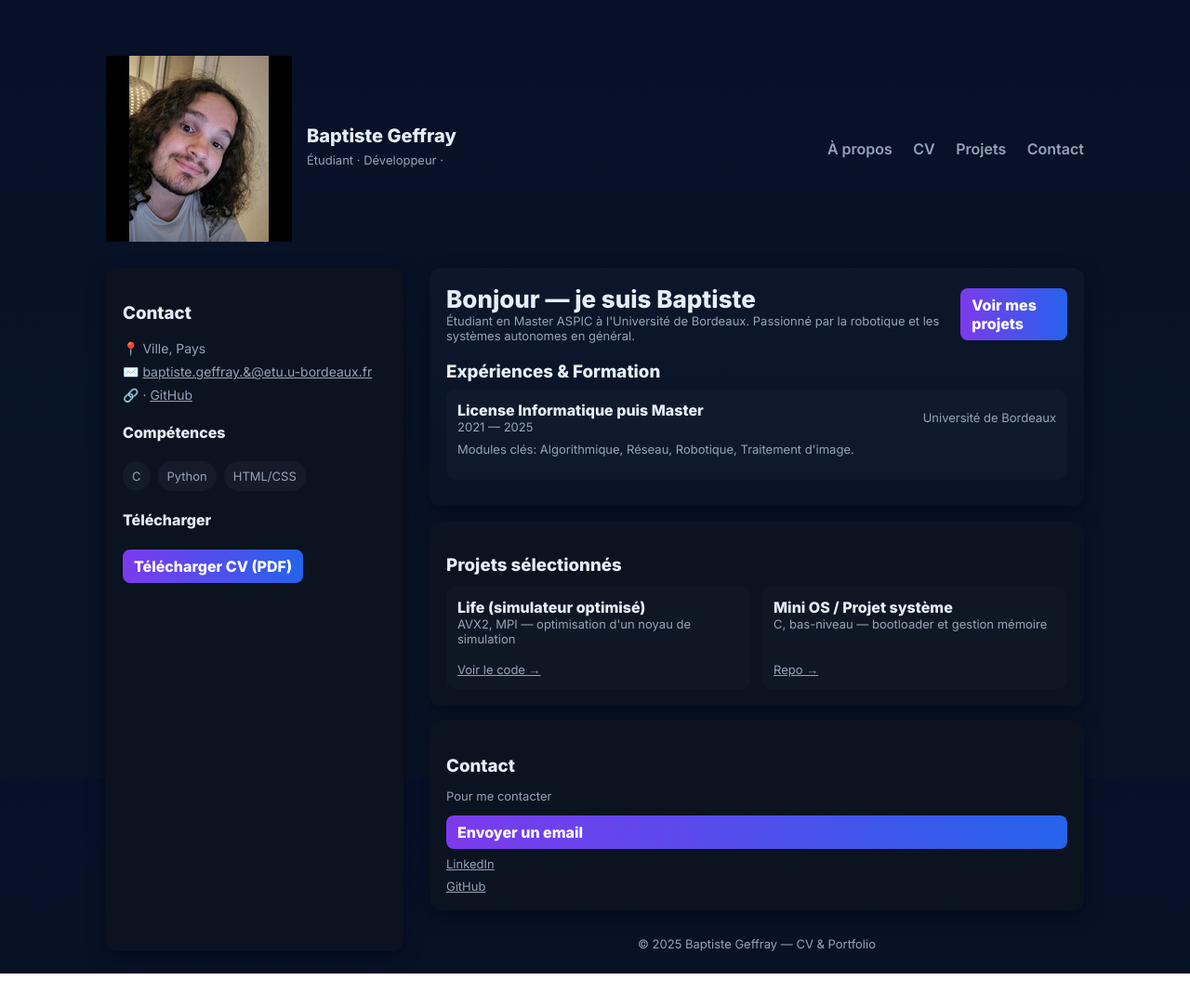
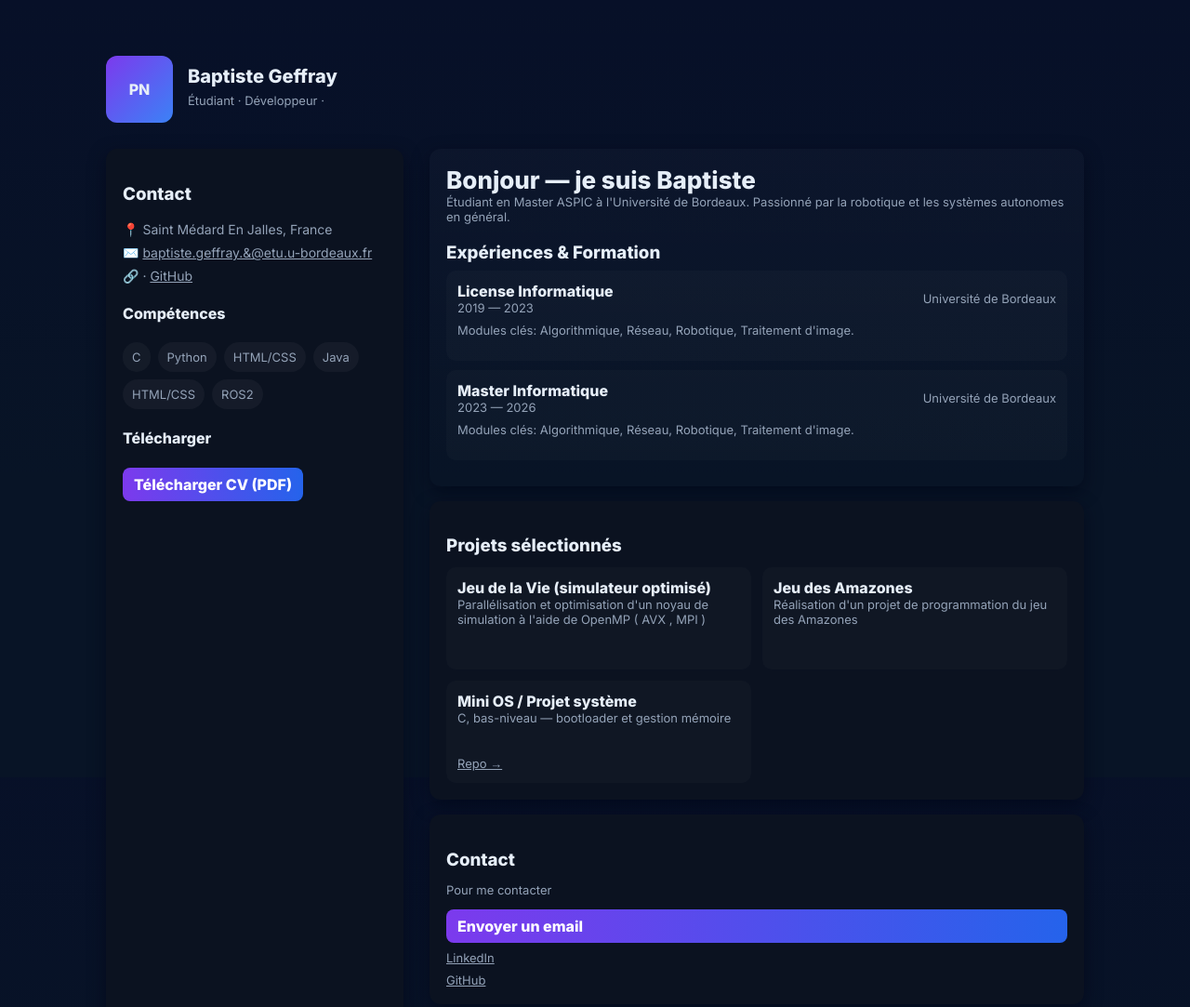
Before and after one commit to bageffray/cv, a plain HTML site: page index.html in a window 1280 px wide. Shown: the top 1083 px of the page at 93% size. Before the commit the page ends 1047 px from the top, so only its background shows below. Drawn offline with Linux system fonts and the light colour scheme.

Commit message:
make change

```diff
--- a/index.html
+++ b/index.html
@@ -15,17 +15,17 @@
     .wrap{max-width:var(--maxwidth);margin:36px auto;padding:24px}
     header{display:flex;align-items:center;justify-content:space-between;gap:16px}
     .brand{display:flex;gap:16px;align-items:center}
-    .avatar{width:72px;height:72px;border-radius:12px;object-fit: cover;box-shadow: 0 0 8px rgba(0,0,0,0.3);}
+    .avatar{width:72px;height:72px;border-radius:12px;background:linear-gradient(135deg,var(--accent),#3b82f6);display:flex;align-items:center;justify-content:center;font-weight:800}
     nav a{margin-left:18px;color:var(--muted);text-decoration:none;font-weight:600}
     main{display:grid;grid-template-columns:320px 1fr;gap:28px;margin-top:28px}
-
+    /* left column */
     .card{background:var(--card);border-radius:12px;padding:18px;box-shadow:0 6px 18px rgba(2,6,23,0.6)}
     .name{font-size:20px;font-weight:800;margin:6px 0}
     .role{color:var(--muted);font-size:13px;margin-bottom:12px}
     .info p{margin:8px 0;color:var(--muted);font-size:14px}
     .skills{display:flex;flex-wrap:wrap;gap:8px;margin-top:10px}
     .chip{background:var(--glass);padding:8px 10px;border-radius:999px;font-size:13px;color:var(--muted)}
-
+    /* right column */
     .hero{background:linear-gradient(180deg, rgba(255,255,255,0.02), transparent);padding:18px;border-radius:12px}
     .intro{display:flex;align-items:center;justify-content:space-between}
     .intro h1{margin:0;font-size:26px}
@@ -37,8 +37,9 @@
     .project{padding:12px;border-radius:10px;background:rgba(255,255,255,0.02);min-height:110px;display:flex;flex-direction:column;justify-content:space-between}
     .proj-title{font-weight:700}
     footer{margin-top:28px;text-align:center;color:var(--muted);font-size:13px}
-
+    /* responsive */
     @media (max-width:900px){main{grid-template-columns:1fr;}.brand .avatar{width:56px;height:56px}.wrap{margin:18px;padding:16px}}
+    /* small utilities */
     .btn{display:inline-block;padding:8px 12px;border-radius:8px;background:linear-gradient(90deg,var(--accent),#2563eb);color:white;font-weight:700;text-decoration:none}
     .meta{color:var(--muted);font-size:13px}
     .download{margin-top:10px}
@@ -49,18 +50,12 @@
   <div class="wrap">
     <header>
       <div class="brand">
-        <img src="cv_photo.jpg" alt="Photo de Baptiste GEFFRAY" class="avatar-img">
+        <div class="avatar">PN</div>
         <div>
           <div class="name">Baptiste Geffray</div>
           <div class="role">Étudiant · Développeur ·</div>
         </div>
       </div>
-      <nav>
-        <a href="#about">À propos</a>
-        <a href="#cv">CV</a>
-        <a href="#projects">Projets</a>
-        <a href="#contact">Contact</a>
-      </nav>
     </header>
 
     <main>
@@ -68,7 +63,7 @@
       <aside class="card">
         <h3>Contact</h3>
         <div class="info">
-          <p class="meta">📍 Ville, Pays</p>
+          <p class="meta">📍 Saint Médard En Jalles, France</p>
           <p class="meta">✉️ <a href="mailto:baptiste.geffray.&@etu.u-bordeaux.fr">baptiste.geffray.&@etu.u-bordeaux.fr</a></p>
           <p class="meta">🔗  · <a href="https://github.com/bageff">GitHub</a></p>
         </div>
@@ -79,6 +74,9 @@
             <span class="chip">C </span>
             <span class="chip">Python</span>
             <span class="chip">HTML/CSS</span>
+            <span class="chip">Java</span>
+            <span class="chip">HTML/CSS</span>
+            <span class="chip">ROS2</span>
           </div>
         </div>
 
@@ -96,9 +94,6 @@
               <h1>Bonjour — je suis Baptiste</h1>
               <p class="meta">Étudiant en Master ASPIC à l'Université de Bordeaux. Passionné par la robotique et les systèmes autonomes en général.</p>
             </div>
-            <div>
-              <a class="btn" href="#projects">Voir mes projets</a>
-            </div>
           </div>
 
           <div class="cv-section" id="cv">
@@ -106,8 +101,18 @@
             <div class="job">
               <div style="display:flex;justify-content:space-between;align-items:center">
                 <div>
-                  <div style="font-weight:700">License Informatique puis Master </div>
-                  <div class="meta">2021 — 2025</div>
+                  <div style="font-weight:700">License Informatique</div>
+                  <div class="meta">2019 — 2023</div>
+                </div>
+                <div class="meta">Université de Bordeaux</div>
+              </div>
+              <p class="meta" style="margin-top:8px">Modules clés: Algorithmique, Réseau, Robotique, Traitement d'image.</p>
+            </div>
+             <div class="job">
+              <div style="display:flex;justify-content:space-between;align-items:center">
+                <div>
+                  <div style="font-weight:700">Master Informatique</div>
+                  <div class="meta">2023 — 2026</div>
                 </div>
                 <div class="meta">Université de Bordeaux</div>
               </div>
@@ -121,12 +126,16 @@
           <div class="projects-grid">
             <article class="project">
               <div>
-                <div class="proj-title">Life (simulateur optimisé)</div>
-                <div class="meta">AVX2, MPI — optimisation d'un noyau de simulation</div>
+                <div class="proj-title">Jeu de la Vie (simulateur optimisé)</div>
+                <div class="meta">Parallélisation et optimisation d'un noyau de simulation à l'aide de OpenMP ( AVX , MPI ) </div>
               </div>
-              <div style="margin-top:10px"><a href="#" class="meta">Voir le code →</a></div>
             </article>
-
+            <article class="project">
+              <div>
+                <div class="proj-title">Jeu des Amazones</div>
+                <div class="meta">Réalisation d'un projet de programmation  du jeu des Amazones </div>
+              </div>
+            </article>
             <article class="project">
               <div>
                 <div class="proj-title">Mini OS / Projet système</div>
```
